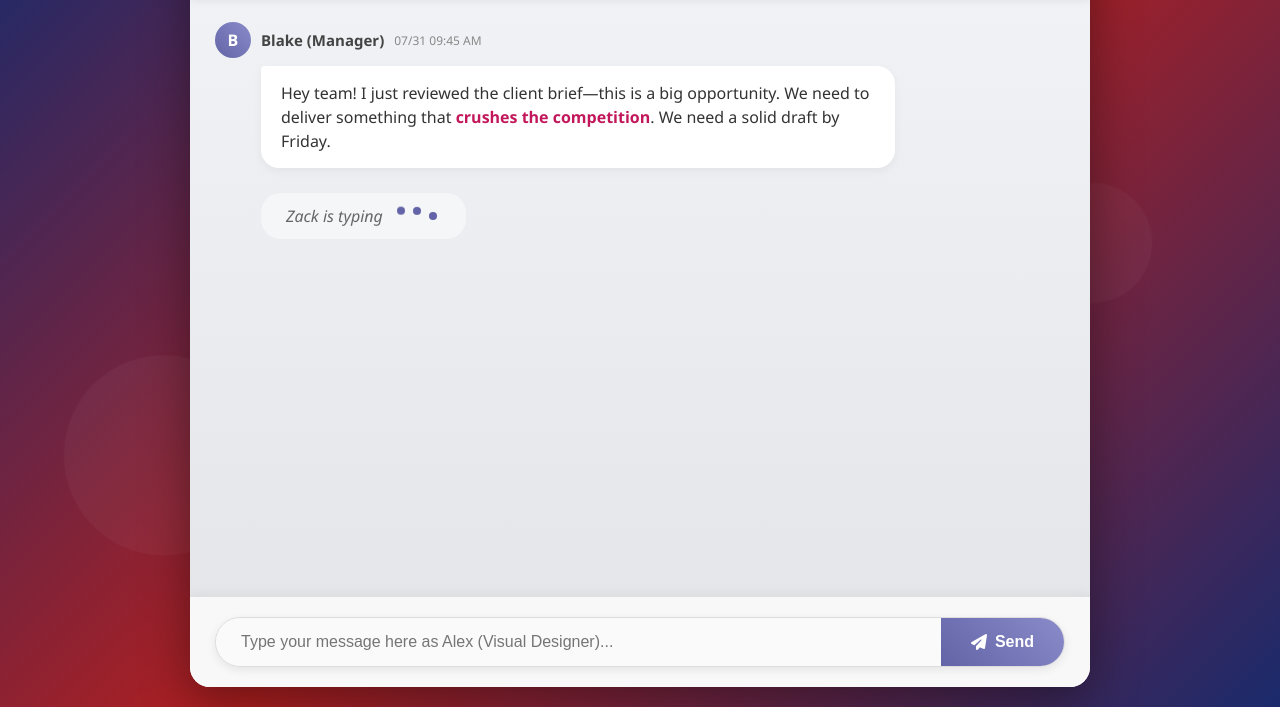
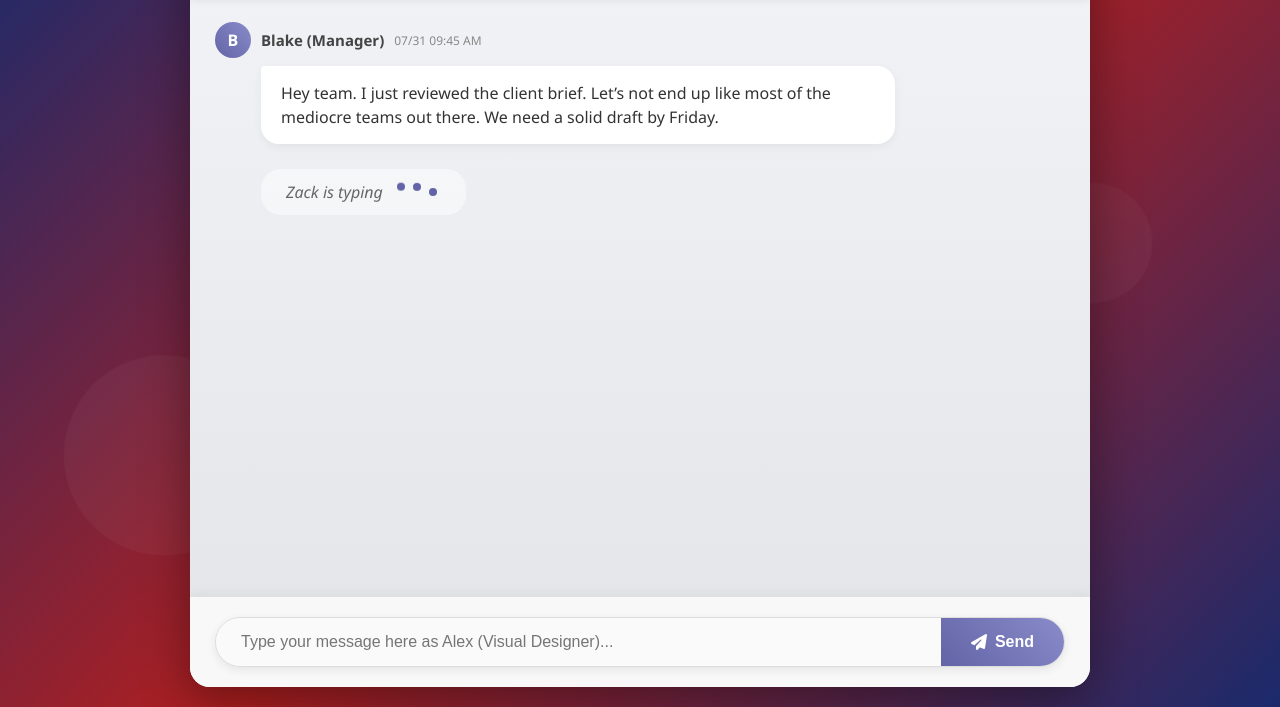
Before and after one commit to ppsue99/NR_chat, a plain HTML site: page index.html in a window 1280 px wide. Both pictures are taken after a click on the button "Join Conversation". Shown: the part 93-800 px from the top of the page. Drawn offline with Linux system fonts and the light colour scheme.

Commit message:
Update index.html

```diff
--- a/index.html
+++ b/index.html
@@ -684,7 +684,6 @@
 
   // Start the chat conversation
   function startChat() {
-    // 禁用输入框和发送按钮
     document.getElementById('userInput').disabled = true;
     document.getElementById('sendButton').disabled = true;
 
@@ -692,7 +691,7 @@
       {
         name: 'Blake (Manager)',
         time: '07/31 09:45 AM',
-        text: 'Hey team! I just reviewed the client brief—this is a big opportunity. We need to deliver something that <span class="highlight">crushes the competition</span>. We need a solid draft by Friday.'
+        text: 'Hey team. I just reviewed the client brief. Let’s not end up like most of the mediocre teams out there. We need a solid draft by Friday.'
       },
       {
         name: 'Zack',
@@ -702,7 +701,7 @@
       {
         name: 'Blake (Manager)',
         time: '07/31 09:47 AM',
-        text: 'Okay. Just make sure your work aligns with the direction I’ve already set. Honestly, <span class="highlight">most people</span> in this field are <span class="highlight">just losers</span> who spin their wheels. We are not going to be one of them.'
+        text: 'Okay. Just remember, <span class="highlight">most people</span> in this industry are <span class="highlight">spinning their wheels and getting nowhere</span>. Let’s prove we’re not like them.'
       },
       {
         name: 'Pat',
@@ -712,7 +711,7 @@
       {
         name: 'Blake (Manager)',
         time: '07/31 09:49 AM',
-        text: 'Fine. But make sure it doesn’t clash with what I have in mind. I <span class="highlight">hate it</span> when someone else <span class="highlight">steals the show</span> from me. Stick to my framework so we have <span class="highlight">a single, powerful voice</span>. Let’s not lose focus here.'
+        text: 'Okay. I get seriously <span class="highlight">annoyed</span> when someone tries to <span class="highlight">steal the spotlight</span> with off-track ideas. Stick to my plan.'
       },
       {
         name: 'System',
@@ -722,33 +721,23 @@
     ];
 
     let index = 0;
-
     function showNext() {
       if (index >= messages.length) {
-        // 初始对话结束，启用输入框和发送按钮
         document.getElementById('userInput').disabled = false;
         document.getElementById('sendButton').disabled = false;
         document.getElementById('userInput').focus();
         return;
       }
-
       const m = messages[index];
-
-      // Show typing indicator for 2 seconds before each message
       if (m.name !== 'System') {
         showTyping(m.name);
-
-        // Set timeout to 2000ms (2 seconds) for typing indicator
         typingTimer = setTimeout(() => {
           hideTyping();
           addMessage(m.name, m.time, m.text);
           index++;
-
-          // Schedule next message after 0.5 seconds
           setTimeout(showNext, 500);
         }, 2000);
       } else {
-        // For system messages, just add with no typing indicator
         setTimeout(() => {
           addMessage('', '', m.text, false, true);
           index++;
@@ -756,7 +745,6 @@
         }, 500);
       }
     }
-
     showNext();
   }
 
@@ -771,27 +759,20 @@
       return;
     }
 
-    // Add user message immediately
     addMessage('You – Alex', '07/31 09:50 AM', val, true);
     input.value = '';
 
-    // Now show typing indicator for Blake after user sends message
     showTyping('Blake (Manager)');
 
-    // Set timeout to 5000ms (5 seconds) for Blake's response
     setTimeout(function() {
       hideTyping();
-
-      // Add Blake's reply with emphasized text
       addMessage(
         'Blake (Manager)',
         '07/31 09:52 AM',
-        'Alright. I\'ll review this later. I\'ll handle the interpretation to make sure it <span class="highlight">fits my direction</span>. I truly <span class="highlight">want our rivals to fail</span> on this, and we will win. Let’s stay sharp.'
+        'Okay. I’ll check everything later. Honestly, I want to see our <span class="highlight">competitors fail badly</span> on this project. Let’s stay focused and make it count.'
       );
-
       replyShown = true;
 
-      // Show completion message after 3 seconds
       setTimeout(function() {
         document.getElementById('completionMessage').style.display = 'block';
         const chat = document.getElementById('chatArea');
```
